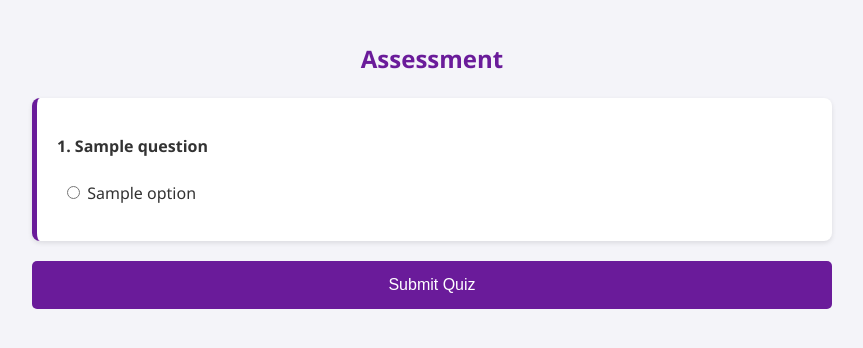
After one commit to AkshitaAg25/Personalized-Learning-Platform, a Flask app: template templates/geminiquizquestion.html in a window 1280 px wide. The commit adds this page. Shown: the top 348 px of the page, without its empty margins (208-1071 px from the left). Run offline with Flask 3, Linux system fonts and the light colour scheme; the template is opened without the code that fills it: most values are stand-ins (such as "Sample title", 1, 10 or a date in 2020).

Commit message:
worked on quiz api

```diff
--- a/app.py
+++ b/app.py
@@ -1,6 +1,6 @@
 from flask import Flask, render_template, request
 from services.question_api import fetch_questions
-
+from templates.geminiquizgenerate import fetch_questions_gemini
 
 app = Flask(__name__)
 
@@ -8,30 +8,36 @@ app = Flask(__name__)
 def index():
     return render_template("index.html")
 
-@app.route("/trialform")
+@app.route("/form")
 def form():
-    return render_template("trialform.html")
+    return render_template("form.html")
 
-@app.route("/quiz")
+@app.route("/quiz", methods=["GET", "POST"])
 def quiz():
-    subject = request.args.get("subject")
-    category = request.args.get("category")
-    difficulty = request.args.get("difficulty")
+    if request.method == "POST":
+        # This handles the data when the user clicks the "Generate" button
+        subject = request.form.get("subject")
+        mastered = request.form.get("mastered")
+        focus = request.form.get("focus")
+    else:
+        # This handles when someone just types the URL in directly
+        subject = request.args.get("subject")
+        mastered = request.args.get("mastered")
+        focus = request.args.get("focus")
 
-    questions = fetch_questions(
-        amount=5,
-        category=category,
-        difficulty=difficulty
+    #calling Gemini function
+    questions = fetch_questions_gemini(
+        subject=subject,
+        mastered=mastered,
+        focus=focus
     )
 
     return render_template(
-        "quiz.html",
+        "geminiquizquestion.html",
         questions=questions,
         subject=subject,
-        difficulty=difficulty
+        focus=focus
     )
-
-
 
 @app.route("/submit-quiz", methods=["POST"])
 def submit_quiz():
--- /dev/null
+++ b/templates/geminiquizquestion.html
@@ -0,0 +1,122 @@
+
+<!DOCTYPE html>
+<html lang="en">
+<head>
+    <meta charset="UTF-8">
+    <meta name="viewport" content="width=device-width, initial-scale=1.0">
+    <title>Quiz</title>
+    <style>
+        body {
+            font-family: 'Segoe UI', Tahoma, Geneva, Verdana, sans-serif;
+            background-color: #f4f4f9;
+            color: #333;
+            line-height: 1.6;
+            padding: 20px;
+            max-width: 800px;
+            margin: auto;
+        }
+
+        h2 {
+            color: #6a1b9a;
+            text-align: center;
+        }
+
+        .question-box {
+            background: white;
+            padding: 20px;
+            margin-bottom: 20px;
+            border-radius: 8px;
+            box-shadow: 0 2px 5px rgba(0,0,0,0.1);
+            border-left: 5px solid #6a1b9a;
+        }
+
+        label {
+            display: block;
+            margin: 10px 0;
+            cursor: pointer;
+            padding: 5px;
+            transition: background 0.3s;
+        }
+
+        label:hover {
+            background: #f3e5f5;
+        }
+
+        button {
+            display: block;
+            width: 100%;
+            padding: 15px;
+            background-color: #6a1b9a;
+            color: white;
+            border: none;
+            border-radius: 5px;
+            font-size: 16px;
+            cursor: pointer;
+            transition: background 0.3s;
+        }
+
+        button:hover {
+            background-color: #4a148c;
+        }
+
+        /* Update your CSS to this */
+.option-wrapper {
+    display: block;
+    margin: 8px 0;
+    padding: 10px;
+    border: 1px solid #ddd;
+    border-radius: 6px;
+    cursor: pointer;
+    transition: all 0.2s;
+}
+
+.option-wrapper:hover {
+    background-color: #f3e5f5;
+    border-color: #6a1b9a;
+}
+
+/* Ensure the radio button is always clickable */
+.option-wrapper input {
+    margin-right: 10px;
+    cursor: pointer;
+}
+    </style>
+</head>
+
+<body>
+    <h2>Assessment</h2>
+    <form method="POST" action="/submit-quiz">
+        <input type="hidden" name="subject" value="{{ subject }}">
+        <input type="hidden" name="difficulty" value="{{ difficulty }}">
+
+<!-- <div class="question-box">
+    <p>1. Test Question 1</p>
+    <label><input type="radio" name="q1" value="A"> A</label>
+    <label><input type="radio" name="q1" value="B"> B</label>
+</div>
+
+<div class="question-box">
+    <p>2. Test Question 2</p>
+    <label><input type="radio" name="q2" value="A"> A</label>
+    <label><input type="radio" name="q2" value="B"> B</label>
+</div> -->
+
+        {% for q in questions %}
+        <div class="question-box">
+            <p><strong>{{ loop.index }}. {{ q.question }}</strong></p>
+
+            {% for option in q.options %}
+                <label>
+                    <input type="radio" name="q{{ loop.index }}" id="q{{ loop.index }}_opt{{ loop.index0 }}" value="{{ option }}" required>
+                {{ option }}
+                </label>
+            {% endfor %}
+
+            <input type="hidden" name="correct{{ loop.index }}" value="{{ q.answer }}">
+        </div>
+        {% endfor %}
+
+        <button type="submit">Submit Quiz</button>
+    </form>
+</body>
+</html>
--- a/templates/index.html
+++ b/templates/index.html
@@ -5,7 +5,7 @@
     <meta charset="UTF-8">
     <meta name="viewport" content="width=device-width, initial-scale=1.0">
     <title>Index</title>
-    <link rel = "stylesheet" href = "static/style.css">
+    <!-- <link rel = "stylesheet" href = "static/style.css"> -->
 </head>
 
 {% block body %}
@@ -24,7 +24,7 @@
         The only personalized platform that analyzes what you study, predicts what you'll forget, and recommends exactly what you need to master your next exam.
     </p>
 
-    <a href="/trialform" style="background-color: #0f172a; color: white; text-decoration: none; padding: 16px 32px; border-radius: 12px; font-weight: 600; font-size: 18px; display: inline-flex; align-items: center; transition: background 0.2s; box-shadow: 0 10px 15px -3px rgba(15, 23, 42, 0.1);">
+    <a href="/form" style="background-color: #0f172a; color: white; text-decoration: none; padding: 16px 32px; border-radius: 12px; font-weight: 600; font-size: 18px; display: inline-flex; align-items: center; transition: background 0.2s; box-shadow: 0 10px 15px -3px rgba(15, 23, 42, 0.1);">
         Start Studying Free
         <span style="margin-left: 10px; font-size: 20px;">→</span>
     </a>
```
Also changed, not shown: templates/form.html (added, +69 -0 lines), templates/geminiquizgenerate.py (added, +30 -0 lines), templates/justcheckingnouse.py (added, +8 -0 lines), templates/quiz.html (deleted, +0 -38 lines), templates/trialform.html (deleted, +0 -91 lines), database.db.
